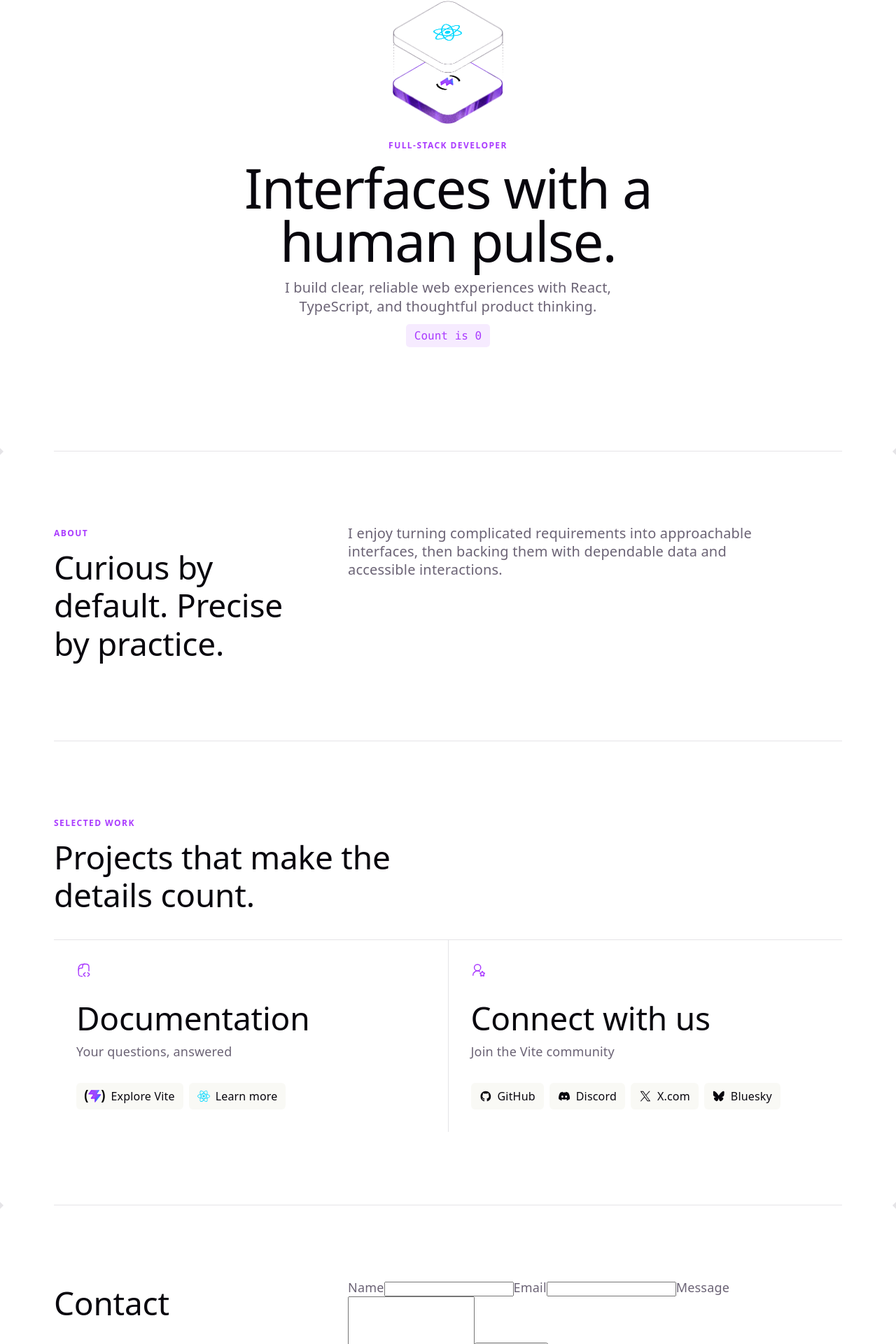
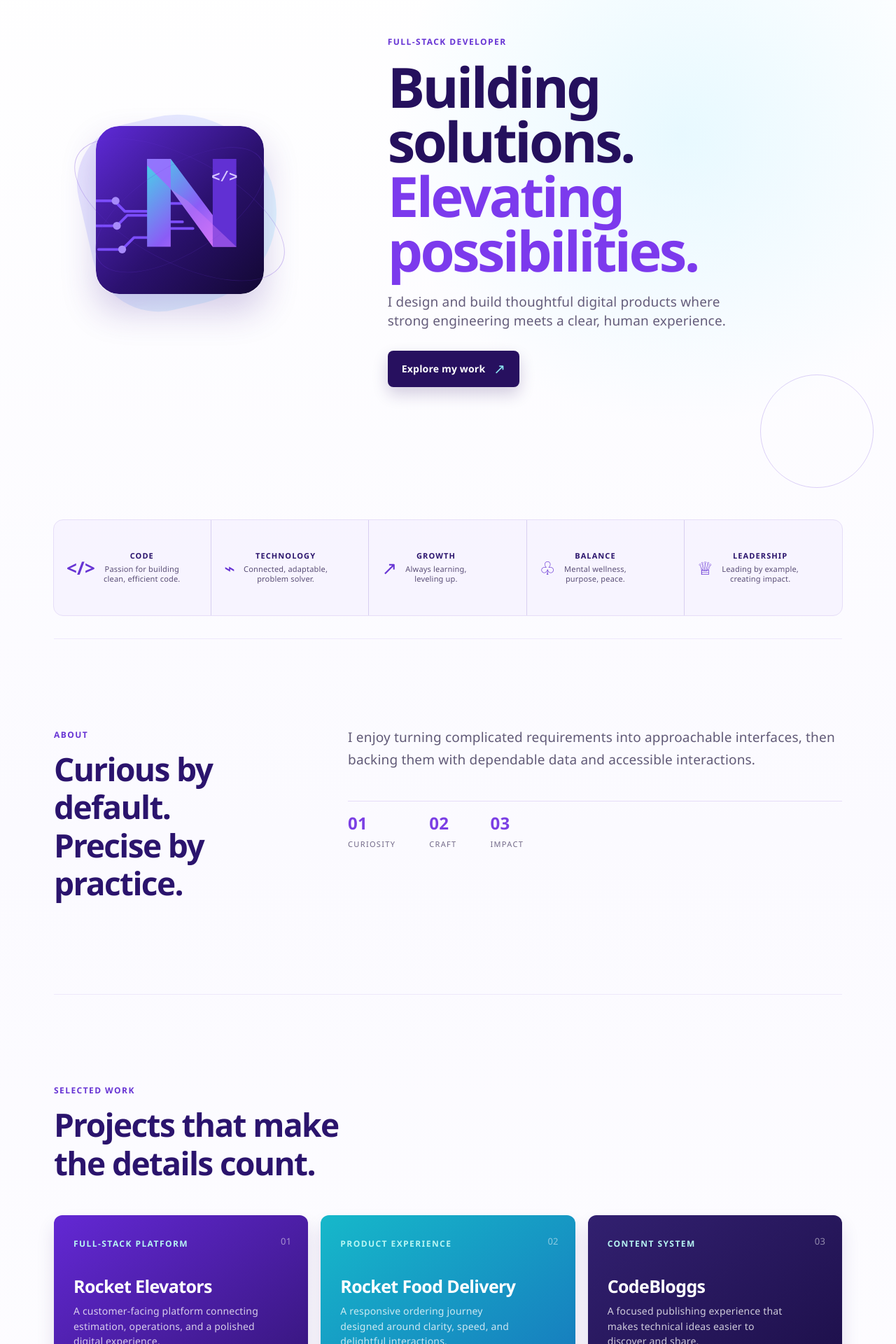
Before and after one commit to FS2505NixonE/Nixone.github.io, a React (Vite) app in the folder vite-project/: page / in a window 1280 px wide. Shown: the part 203-2123 px from the top of the page at 70% size. Built offline with nearby package versions, Linux system fonts and the light colour scheme; no server answers.

Commit message:
install update

```diff
--- a/vite-project/package.json
+++ b/vite-project/package.json
@@ -24,6 +24,7 @@
     "eslint-plugin-react-hooks": "^7.1.1",
     "eslint-plugin-react-refresh": "^0.5.4",
     "globals": "^17.11.0",
+    "playwright": "^1.63.0",
     "typescript": "~6.0.2",
     "typescript-eslint": "^8.67.0",
     "vite": "^8.2.2"
--- a/vite-project/src/App.css
+++ b/vite-project/src/App.css
@@ -404,6 +404,390 @@
   }
 }
 
+/* Portfolio visual system */
+.site-shell {
+  background:
+    radial-gradient(circle at 76% 12%, rgba(185, 239, 255, 0.32), transparent 23rem),
+    linear-gradient(180deg, #fff 0%, var(--bg) 42%, #fff 100%);
+}
+
+.site-header {
+  background: rgba(255, 255, 255, 0.88);
+  border-color: rgba(103, 52, 212, 0.14);
+}
+
+.site-brand {
+  letter-spacing: 0.01em;
+}
+
+.site-brand__logo {
+  width: 46px;
+  height: 46px;
+  border-radius: 12px;
+  box-shadow: 0 8px 18px rgba(56, 22, 130, 0.18);
+}
+
+.site-nav a {
+  color: #4e4271;
+  letter-spacing: 0.01em;
+}
+
+.site-nav a:hover,
+.site-nav a:focus-visible {
+  color: #fff;
+  background: linear-gradient(135deg, #6e35db, #4722a5);
+}
+
+.portfolio-hero {
+  position: relative;
+  grid-template-columns: minmax(220px, 0.8fr) minmax(0, 1.2fr);
+  min-height: 680px;
+  place-items: center start;
+  gap: 44px;
+  padding: 86px 0 102px;
+  text-align: left;
+}
+
+.portfolio-hero::after {
+  position: absolute;
+  right: -4%;
+  bottom: 45px;
+  width: 160px;
+  height: 160px;
+  border: 1px solid rgba(103, 52, 212, 0.22);
+  border-radius: 50%;
+  content: '';
+}
+
+.portfolio-hero__art {
+  position: relative;
+  display: grid;
+  width: min(100%, 360px);
+  aspect-ratio: 1;
+  place-items: center;
+  isolation: isolate;
+}
+
+.portfolio-hero__art::before {
+  position: absolute;
+  inset: 12%;
+  z-index: -1;
+  border-radius: 38% 62% 58% 42%;
+  background: linear-gradient(135deg, rgba(229, 220, 255, 0.84), rgba(194, 246, 255, 0.5));
+  content: '';
+  transform: rotate(-13deg);
+}
+
+.portfolio-hero__art img {
+  width: min(68%, 240px);
+  border-radius: 32px;
+  box-shadow: 0 24px 50px rgba(63, 28, 144, 0.22);
+}
+
+.hero-orbit {
+  position: absolute;
+  border: 1px solid rgba(103, 52, 212, 0.3);
+  border-radius: 50%;
+}
+
+.hero-orbit--one {
+  inset: 4%;
+  transform: rotate(28deg) scaleY(0.45);
+}
+
+.hero-orbit--two {
+  inset: 12%;
+  transform: rotate(-32deg) scaleY(0.45);
+}
+
+.portfolio-hero__copy {
+  position: relative;
+  z-index: 1;
+}
+
+.portfolio-hero h1 {
+  max-width: 700px;
+  margin: 12px 0 22px;
+  color: #25105d;
+  font-size: clamp(48px, 6.2vw, 82px);
+  font-weight: 750;
+  letter-spacing: -0.045em;
+  line-height: 0.98;
+}
+
+.portfolio-hero h1 span {
+  color: #7c3aed;
+}
+
+.portfolio-hero__copy > p:last-of-type {
+  max-width: 500px;
+  margin: 0;
+  color: #655d7b;
+  font-size: 19px;
+}
+
+.hero-cta {
+  display: inline-flex;
+  align-items: center;
+  gap: 12px;
+  margin-top: 30px;
+  padding: 13px 20px;
+  border-radius: 8px;
+  color: #fff;
+  background: #27105f;
+  box-shadow: 0 10px 22px rgba(39, 16, 95, 0.2);
+  font-size: 14px;
+  font-weight: 700;
+  text-decoration: none;
+}
+
+.hero-cta span {
+  color: #8be7f2;
+  font-size: 20px;
+}
+
+.hero-cta:hover,
+.hero-cta:focus-visible {
+  background: #6734d4;
+}
+
+.value-strip {
+  display: grid;
+  grid-template-columns: repeat(5, 1fr);
+  width: min(1126px, calc(100% - 40px));
+  margin: 0 auto 32px;
+  overflow: hidden;
+  border: 1px solid #e6def8;
+  border-radius: 14px;
+  background: rgba(247, 244, 255, 0.86);
+}
+
+.value-strip > div {
+  display: flex;
+  align-items: center;
+  gap: 12px;
+  min-height: 104px;
+  padding: 16px 18px;
+  border-right: 1px solid #d8cff0;
+}
+
+.value-strip > div:last-child {
+  border-right: 0;
+}
+
+.value-strip strong {
+  color: #6734d4;
+  font-size: 26px;
+  line-height: 1;
+}
+
+.value-strip span {
+  color: #594d76;
+  font-size: 11px;
+  line-height: 1.35;
+}
+
+.value-strip b {
+  display: block;
+  margin-bottom: 4px;
+  color: #2b146d;
+  font-size: 11px;
+  letter-spacing: 0.1em;
+  text-transform: uppercase;
+}
+
+.portfolio-section {
+  padding: 124px 0;
+  border-top-color: #eee8fb;
+}
+
+.portfolio-section h2 {
+  color: #2b146d;
+  font-weight: 720;
+  letter-spacing: -0.035em;
+}
+
+.about-copy > p,
+.portfolio-section > p {
+  color: #615a77;
+  font-size: 19px;
+  line-height: 1.7;
+}
+
+.stat-row {
+  display: flex;
+  gap: 48px;
+  margin-top: 42px;
+  padding-top: 18px;
+  border-top: 1px solid #e5dcf8;
+}
+
+.stat-row span {
+  display: grid;
+  gap: 4px;
+}
+
+.stat-row strong {
+  color: #7b3fe4;
+  font-size: 24px;
+}
+
+.stat-row small {
+  color: #716887;
+  font-size: 11px;
+  letter-spacing: 0.12em;
+  text-transform: uppercase;
+}
+
+.portfolio-section--projects .section-heading {
+  margin-bottom: 48px;
+}
+
+.project-grid {
+  display: grid;
+  grid-template-columns: repeat(3, 1fr);
+  gap: 18px;
+}
+
+.project-card {
+  position: relative;
+  min-height: 330px;
+  padding: 28px;
+  overflow: hidden;
+  border-radius: 12px;
+  color: #fff;
+  box-shadow: 0 14px 26px rgba(47, 18, 112, 0.12);
+}
+
+.project-card::after {
+  position: absolute;
+  right: -25px;
+  bottom: -60px;
+  width: 160px;
+  height: 160px;
+  border: 1px solid rgba(255, 255, 255, 0.22);
+  border-radius: 50%;
+  content: '';
+}
+
+.project-card--elevator { background: linear-gradient(145deg, #6328d4, #28105f); }
+.project-card--food { background: linear-gradient(145deg, #16b8ca, #1766ba); }
+.project-card--blog { background: linear-gradient(145deg, #322070, #160a3d); }
+
+.project-number {
+  position: absolute;
+  top: 24px;
+  right: 24px;
+  color: rgba(255, 255, 255, 0.5);
+  font-size: 13px;
+}
+
+.project-card .eyebrow {
+  color: #b7f5f3;
+}
+
+.project-card h3 {
+  margin: 34px 0 12px;
+  font-size: 25px;
+  letter-spacing: -0.025em;
+}
+
+.project-card > p:not(.eyebrow) {
+  max-width: 265px;
+  color: rgba(255, 255, 255, 0.78);
+  font-size: 14px;
+  line-height: 1.55;
+}
+
+.tag-row {
+  position: absolute;
+  bottom: 24px;
+  left: 28px;
+  display: flex;
+  flex-wrap: wrap;
+  gap: 6px;
+}
+
+.tag-row span {
+  padding: 5px 9px;
+  border: 1px solid rgba(255, 255, 255, 0.24);
+  border-radius: 99px;
+  color: rgba(255, 255, 255, 0.8);
+  font-size: 10px;
+}
+
+.contact-section {
+  display: grid;
+  grid-template-columns: minmax(180px, 0.7fr) minmax(0, 1.3fr);
+}
+
+.contact-section form {
+  display: grid;
+  grid-template-columns: 1fr 1fr;
+  gap: 12px 16px;
+  padding: 28px;
+  border: 1px solid #e3dafa;
+  border-radius: 14px;
+  background: #fff;
+  box-shadow: 0 14px 32px rgba(68, 35, 132, 0.08);
+}
+
+.contact-section form label,
+.contact-section form textarea,
+.contact-section form button,
+.contact-section form > p,
+.contact-section form textarea + button {
+  grid-column: 1 / -1;
+}
+
+.contact-section form label {
+  color: #392263;
+  font-size: 12px;
+  font-weight: 700;
+}
+
+.contact-section form input,
+.contact-section form textarea {
+  width: 100%;
+  box-sizing: border-box;
+  padding: 12px 14px;
+  border: 1px solid #ded4f4;
+  border-radius: 7px;
+  color: var(--text-h);
+  background: #fcfbff;
+  font: inherit;
+  font-size: 14px;
+}
+
+.contact-section form input:focus,
+.contact-section form textarea:focus {
+  outline: 2px solid #9c7bea;
+  outline-offset: 1px;
+}
+
+.contact-section form button {
+  justify-self: start;
+  padding: 12px 20px;
+  border: 0;
+  border-radius: 7px;
+  color: #fff;
+  background: #2b146d;
+  font: inherit;
+  font-size: 14px;
+  font-weight: 700;
+  cursor: pointer;
+}
+
+.contact-section form button:disabled {
+  cursor: not-allowed;
+  opacity: 0.5;
+}
+
+.contact-section form > p {
+  color: #665b7c;
+  font-size: 13px;
+}
+
 @media (max-width: 768px) {
   .site-header__inner,
   .site-footer__inner,
@@ -481,13 +865,54 @@
   }
 
   .portfolio-hero {
+    grid-template-columns: 1fr;
     min-height: 540px;
+    gap: 24px;
     padding: 52px 0 72px;
+    text-align: center;
+  }
+
+  .portfolio-hero__art {
+    width: min(72vw, 250px);
+  }
+
+  .portfolio-hero__copy > p:last-of-type {
+    margin: 0 auto;
+    font-size: 17px;
+  }
+
+  .hero-cta {
+    margin-top: 22px;
   }
 
   .portfolio-section {
     display: block;
     padding: 72px 0;
+  }
+
+  .value-strip {
+    grid-template-columns: repeat(2, 1fr);
+    width: calc(100% - 32px);
+  }
+
+  .value-strip > div:nth-child(2n) {
+    border-right: 0;
+  }
+
+  .value-strip > div:last-child {
+    grid-column: 1 / -1;
+  }
+
+  .project-grid {
+    grid-template-columns: 1fr;
+  }
+
+  .project-card {
+    min-height: 260px;
+  }
+
+  .contact-section form {
+    margin-top: 28px;
   }
 
   .section-heading {
@@ -504,3 +929,27 @@
     padding-bottom: 76px;
   }
 }
+
+@media (max-width: 480px) {
+  .portfolio-hero h1 {
+    font-size: 45px;
+  }
+
+  .value-strip > div {
+    min-height: 92px;
+    padding: 12px;
+  }
+
+  .contact-section form {
+    grid-template-columns: 1fr;
+    padding: 20px;
+  }
+
+  .contact-section form input,
+  .contact-section form textarea,
+  .contact-section form label,
+  .contact-section form button,
+  .contact-section form > p {
+    grid-column: 1;
+  }
+}
--- a/vite-project/src/App.tsx
+++ b/vite-project/src/App.tsx
@@ -1,140 +1,59 @@
-import { useState } from 'react'
-import heroImg from './assets/hero.png'
-import reactLogo from './assets/react.svg'
-import viteLogo from './assets/vite.svg'
+import logo from './assets/nixon-logo.svg'
 import ContactForm from './components/ContactForm'
 import MainLayout from './components/layout/MainLayout'
 import './App.css'
 
 function App() {
-  const [count, setCount] = useState(0)
-
   return (
     <MainLayout>
       <section id="home" className="portfolio-hero">
-        <div className="hero">
-          <img src={heroImg} className="base" width="170" height="179" alt="" />
-          <img src={reactLogo} className="framework" alt="React logo" />
-          <img src={viteLogo} className="vite" alt="Vite logo" />
+        <div className="portfolio-hero__art" aria-hidden="true">
+          <div className="hero-orbit hero-orbit--one"></div>
+          <div className="hero-orbit hero-orbit--two"></div>
+          <img src={logo} alt="" />
         </div>
         <div className="portfolio-hero__copy">
           <p className="eyebrow">Full-stack developer</p>
-          <h1>Interfaces with a human pulse.</h1>
+          <h1>Building solutions.<br /><span>Elevating possibilities.</span></h1>
           <p>
-            I build clear, reliable web experiences with React, TypeScript, and
-            thoughtful product thinking.
+            I design and build thoughtful digital products where strong engineering
+            meets a clear, human experience.
           </p>
+          <a className="hero-cta" href="#projects">Explore my work <span aria-hidden="true">↗</span></a>
         </div>
-        <button
-          type="button"
-          className="counter"
-          onClick={() => setCount((count) => count + 1)}
-        >
-          Count is {count}
-        </button>
       </section>
 
-      <div className="ticks"></div>
+      <section className="value-strip" aria-label="Core values">
+        <div><strong>&lt;/&gt;</strong><span><b>Code</b>Passion for building<br />clean, efficient code.</span></div>
+        <div><strong>⌁</strong><span><b>Technology</b>Connected, adaptable,<br />problem solver.</span></div>
+        <div><strong>↗</strong><span><b>Growth</b>Always learning,<br />leveling up.</span></div>
+        <div><strong>♧</strong><span><b>Balance</b>Mental wellness,<br />purpose, peace.</span></div>
+        <div><strong>♕</strong><span><b>Leadership</b>Leading by example,<br />creating impact.</span></div>
+      </section>
 
       <section id="about" className="portfolio-section">
         <div className="section-heading">
           <p className="eyebrow">About</p>
-          <h2>Curious by default. Precise by practice.</h2>
+          <h2>Curious by default.<br />Precise by practice.</h2>
         </div>
-        <p>
-          I enjoy turning complicated requirements into approachable interfaces,
-          then backing them with dependable data and accessible interactions.
-        </p>
+        <div className="about-copy">
+          <p>I enjoy turning complicated requirements into approachable interfaces, then backing them with dependable data and accessible interactions.</p>
+          <div className="stat-row"><span><strong>01</strong><small>Curiosity</small></span><span><strong>02</strong><small>Craft</small></span><span><strong>03</strong><small>Impact</small></span></div>
+        </div>
       </section>
 
       <section id="projects" className="portfolio-section portfolio-section--projects">
         <div className="section-heading">
           <p className="eyebrow">Selected work</p>
-          <h2>Projects that make the details count.</h2>
+          <h2>Projects that make<br />the details count.</h2>
         </div>
-        <div id="next-steps">
-        <div id="docs">
-          <svg className="icon" role="presentation" aria-hidden="true">
-            <use href="/icons.svg#documentation-icon"></use>
-          </svg>
-          <h2>Documentation</h2>
-          <p>Your questions, answered</p>
-          <ul>
-            <li>
-              <a href="https://vite.dev/" target="_blank">
-                <img className="logo" src={viteLogo} alt="" />
-                Explore Vite
-              </a>
-            </li>
-            <li>
-              <a href="https://react.dev/" target="_blank">
-                <img className="button-icon" src={reactLogo} alt="" />
-                Learn more
-              </a>
-            </li>
-          </ul>
-        </div>
-        <div id="social">
-          <svg className="icon" role="presentation" aria-hidden="true">
-            <use href="/icons.svg#social-icon"></use>
-          </svg>
-          <h2>Connect with us</h2>
-          <p>Join the Vite community</p>
-          <ul>
-            <li>
-              <a href="https://github.com/vitejs/vite" target="_blank">
-                <svg
-                  className="button-icon"
-                  role="presentation"
-                  aria-hidden="true"
-                >
-                  <use href="/icons.svg#github-icon"></use>
-                </svg>
-                GitHub
-              </a>
-            </li>
-            <li>
-              <a href="https://chat.vite.dev/" target="_blank">
-                <svg
-                  className="button-icon"
-                  role="presentation"
-                  aria-hidden="true"
-                >
-                  <use href="/icons.svg#discord-icon"></use>
-                </svg>
-                Discord
-              </a>
-            </li>
-            <li>
-              <a href="https://x.com/vite_js" target="_blank">
-                <svg
-                  className="button-icon"
-                  role="presentation"
-                  aria-hidden="true"
-                >
-                  <use href="/icons.svg#x-icon"></use>
-                </svg>
-                X.com
-              </a>
-            </li>
-            <li>
-              <a href="https://bsky.app/profile/vite.dev" target="_blank">
-                <svg
-                  className="button-icon"
-                  role="presentation"
-                  aria-hidden="true"
-                >
-                  <use href="/icons.svg#bluesky-icon"></use>
-                </svg>
-                Bluesky
-              </a>
-            </li>
-          </ul>
-        </div>
+        <div className="project-grid">
+          <article className="project-card project-card--elevator"><span className="project-number">01</span><p className="eyebrow">Full-stack platform</p><h3>Rocket Elevators</h3><p>A customer-facing platform connecting estimation, operations, and a polished digital experience.</p><div className="tag-row"><span>React</span><span>API</span><span>UX</span></div></article>
+          <article className="project-card project-card--food"><span className="project-number">02</span><p className="eyebrow">Product experience</p><h3>Rocket Food Delivery</h3><p>A responsive ordering journey designed around clarity, speed, and delightful interactions.</p><div className="tag-row"><span>TypeScript</span><span>Supabase</span><span>CSS</span></div></article>
+          <article className="project-card project-card--blog"><span className="project-number">03</span><p className="eyebrow">Content system</p><h3>CodeBloggs</h3><p>A focused publishing experience that makes technical ideas easier to discover and share.</p><div className="tag-row"><span>Web app</span><span>Data</span><span>Design</span></div></article>
         </div>
       </section>
 
-      <div className="ticks"></div>
       <ContactForm />
     </MainLayout>
   )
--- a/vite-project/src/index.css
+++ b/vite-project/src/index.css
@@ -1,23 +1,23 @@
 :root {
-  --text: #6b6375;
-  --text-h: #08060d;
-  --bg: #fff;
-  --border: #e5e4e7;
-  --code-bg: #f4f3ec;
-  --accent: #aa3bff;
-  --accent-bg: rgba(170, 59, 255, 0.1);
-  --accent-border: rgba(170, 59, 255, 0.5);
-  --social-bg: rgba(244, 243, 236, 0.5);
+  --text: #605b77;
+  --text-h: #211052;
+  --bg: #fbfaff;
+  --border: #e5def5;
+  --code-bg: #f1ecff;
+  --accent: #6734d4;
+  --accent-bg: rgba(103, 52, 212, 0.1);
+  --accent-border: rgba(103, 52, 212, 0.5);
+  --social-bg: #f4f0ff;
   --shadow:
     rgba(0, 0, 0, 0.1) 0 10px 15px -3px, rgba(0, 0, 0, 0.05) 0 4px 6px -2px;
 
-  --sans: system-ui, 'Segoe UI', Roboto, sans-serif;
-  --heading: system-ui, 'Segoe UI', Roboto, sans-serif;
+  --sans: 'Avenir Next', Avenir, 'Segoe UI', sans-serif;
+  --heading: 'Avenir Next', Avenir, 'Segoe UI', sans-serif;
   --mono: ui-monospace, Consolas, monospace;
 
   font: 18px/145% var(--sans);
   letter-spacing: 0.18px;
-  color-scheme: light dark;
+  color-scheme: light;
   color: var(--text);
   background: var(--bg);
   font-synthesis: none;
@@ -27,26 +27,6 @@
 
   @media (max-width: 1024px) {
     font-size: 16px;
-  }
-}
-
-@media (prefers-color-scheme: dark) {
-  :root {
-    --text: #9ca3af;
-    --text-h: #f3f4f6;
-    --bg: #16171d;
-    --border: #2e303a;
-    --code-bg: #1f2028;
-    --accent: #c084fc;
-    --accent-bg: rgba(192, 132, 252, 0.15);
-    --accent-border: rgba(192, 132, 252, 0.5);
-    --social-bg: rgba(47, 48, 58, 0.5);
-    --shadow:
-      rgba(0, 0, 0, 0.4) 0 10px 15px -3px, rgba(0, 0, 0, 0.25) 0 4px 6px -2px;
-  }
-
-  #social .button-icon {
-    filter: invert(1) brightness(2);
   }
 }
 
```
Also changed, not shown: 1 other file (tests, documents, lock files or other folders).
